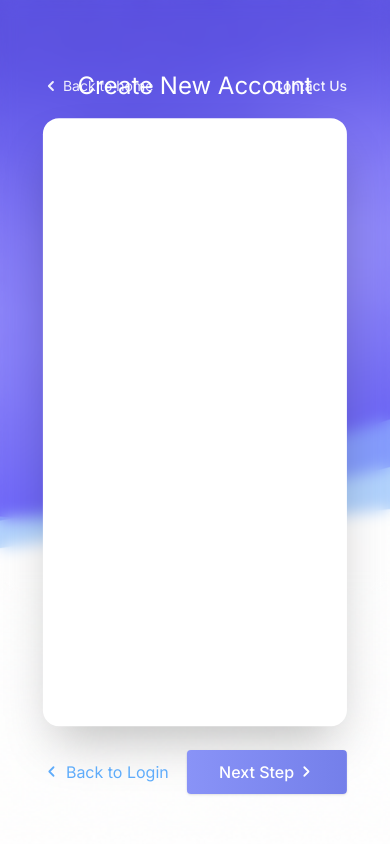
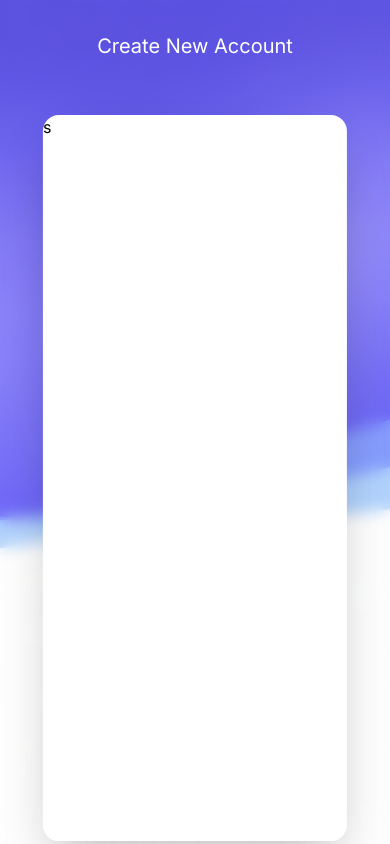
Before and after one commit to manishguhe301/multi-step-forms, a React (Vite) app: page /task-2 in a window 390 px wide. Built offline with nearby package versions, Linux system fonts and the light colour scheme.

Commit message:
feat: update CreateProfile component layout and styling for improved user experience

```diff
--- a/src/components/task-2/CreateProfile.tsx
+++ b/src/components/task-2/CreateProfile.tsx
@@ -8,40 +8,43 @@ const CreateProfile = () => {
 
   return (
     <div
-      className="relative min-h-screen w-full overflow-hidden bg-cover bg-center bg-no-repeat"
+      className="relative min-h-screen w-full overflow-x-hidden overflow-y-auto bg-cover bg-center bg-no-repeat px-4 py-8 sm:px-6 sm:py-10 lg:px-8"
       style={{ backgroundImage: `url(${gradient})` }}
     >
-      <div className="pointer-events-none absolute inset-x-0 top-0 h-[70%] backdrop-blur-sm" />
+      <div className="pointer-events-none absolute inset-x-0 top-0 h-full backdrop-blur-sm" />
 
-      <div className="absolute left-1/2 top-1/2 h-[72vh] w-[78vw] max-w-5xl -translate-x-1/2 -translate-y-1/2 rounded-2xl bg-white shadow-2xl">
+      <div className="absolute left-1/2 top-1/2 h-[86vh] w-[78vw] max-w-7xl -translate-x-1/2 -translate-y-1/2 rounded-2xl bg-white shadow-2xl my-14">
 
+        s
       </div>
 
-      <div className="absolute left-1/2 top-[calc(50%-36vh-3rem)] flex w-[78vw] max-w-5xl -translate-x-1/2 items-center justify-center">
+      <div className="relative z-10 mx-auto mb-6 flex  items-center justify-center  w-[78vw] max-w-7xl ">
         <button
           type="button"
           onClick={() => navigate("/")}
-          className="absolute left-0 cursor-pointer text-white/90 transition-opacity hover:text-white flex items-center gap-1 text-sm"
+          className="absolute left-0 flex cursor-pointer items-center gap-1 text-sm text-white/90 transition-opacity hover:text-white max-sm:hidden"
         >
-          <ChevronLeft size={16} strokeWidth={3} /> Back to home
+          <ChevronLeft size={16} strokeWidth={3} />
+          <span className="hidden sm:inline">Back to home</span>
         </button>
 
-        <h1 className="text-2xl font-normal text-white">
+        <h1 className="text-xl font-normal text-white sm:text-2xl">
           Create New Account
         </h1>
 
         <button
           type="button"
-          className="absolute right-0 cursor-pointer text-sm font-medium text-white/90 transition-opacity hover:text-white"
+          className="absolute right-0 cursor-pointer text-sm font-medium text-white/90 transition-opacity hover:text-white max-sm:hidden"
         >
           Contact Us
         </button>
       </div>
 
-      <div className="absolute left-1/2 top-[calc(50%+36vh+1.5rem)] flex w-[78vw] max-w-5xl -translate-x-1/2 items-center justify-between">
+      <div className="absolute left-1/2 top-[calc(50%+43vh+2rem)] flex w-[78vw] max-w-7xl -translate-x-1/2 items-center justify-between py-14">
         <button
           type="button"
           className="flex cursor-pointer items-center gap-1.5  text-[#5FACFA] transition-colors "
+          onClick={() => navigate("/")}
         >
           <ChevronLeft size={17} strokeWidth={2.5} />
           Back to Login
```
